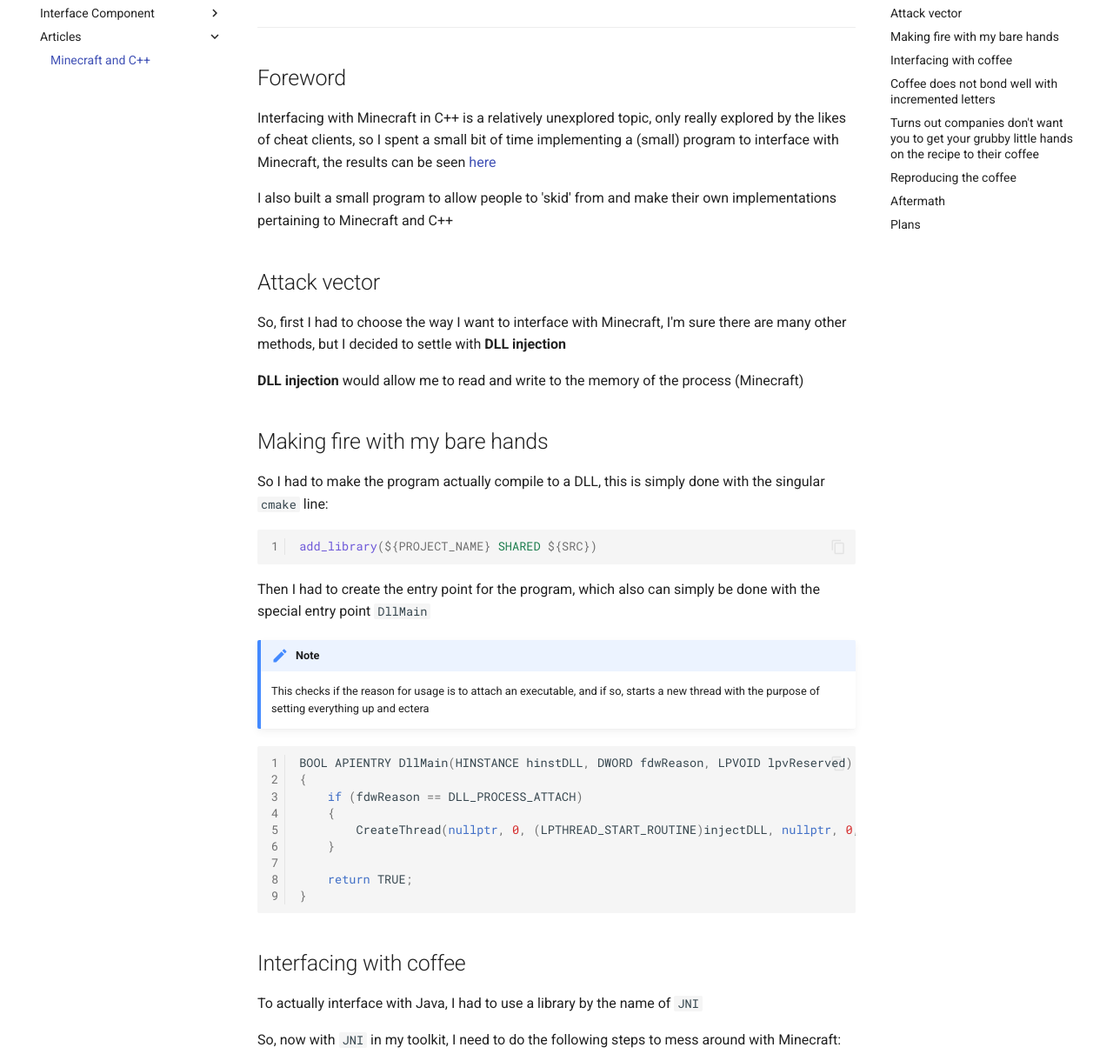
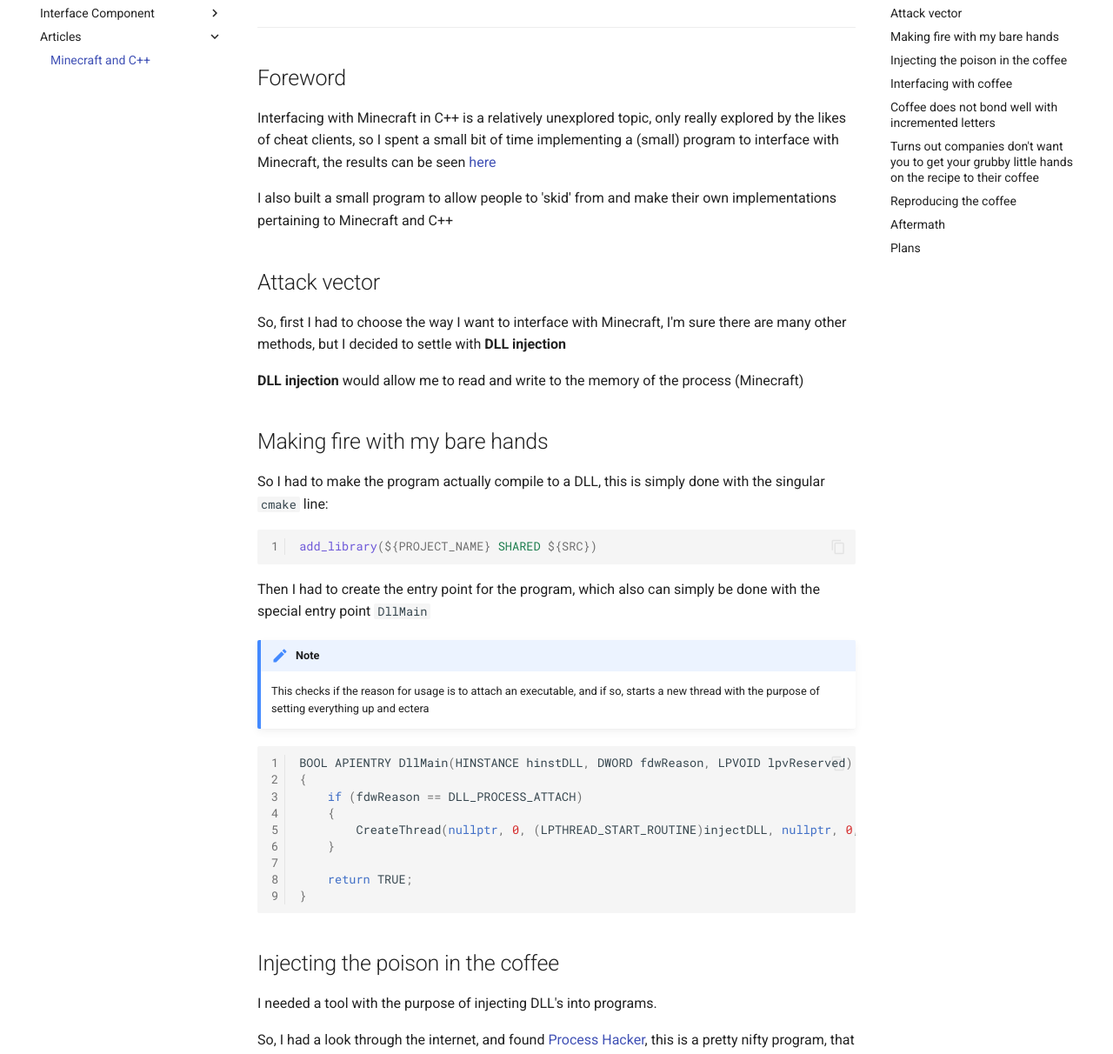
Before and after one commit to LowSpecCorgi/lowspeccorgi.github.io, a plain HTML site: page SkidKit/articles/minecraft_and_cpp/index.html in a window 1280 px wide. Shown: the part 150-1362 px from the top of the page at 87% size. Drawn offline with nearby package versions, Linux system fonts and the light colour scheme.

Commit message:
Ammendment

```diff
--- a/SkidKit/articles/minecraft_and_cpp/index.html
+++ b/SkidKit/articles/minecraft_and_cpp/index.html
@@ -359,6 +359,13 @@
 </li>
 
         <li class="md-nav__item">
+  <a href="#injecting-the-poison-in-the-coffee" class="md-nav__link">
+    Injecting the poison in the coffee
+  </a>
+
+</li>
+
+        <li class="md-nav__item">
   <a href="#interfacing-with-coffee" class="md-nav__link">
     Interfacing with coffee
   </a>
@@ -461,6 +468,13 @@
 </li>
 
         <li class="md-nav__item">
+  <a href="#injecting-the-poison-in-the-coffee" class="md-nav__link">
+    Injecting the poison in the coffee
+  </a>
+
+</li>
+
+        <li class="md-nav__item">
   <a href="#interfacing-with-coffee" class="md-nav__link">
     Interfacing with coffee
   </a>
@@ -552,6 +566,9 @@
 <span class="p">}</span>
 </code></pre></div>
 </td></tr></table>
+<h2 id="injecting-the-poison-in-the-coffee">Injecting the poison in the coffee</h2>
+<p>I needed a tool with the purpose of injecting DLL's into programs.</p>
+<p>So, I had a look through the internet, and found <a href="https://processhacker.sourceforge.io/">Process Hacker</a>, this is a pretty nifty program, that allows you to view many different things like what programs are eating away at a file you want to delete, and, as a nice bonus, it also sets of the least Windows Defender flags</p>
 <h2 id="interfacing-with-coffee">Interfacing with coffee</h2>
 <p>To actually interface with Java, I had to use a library by the name of <code>JNI</code></p>
 <p>So, now with <code>JNI</code> in my toolkit, I need to do the following steps to mess around with Minecraft:</p>
```
Also changed, not shown: SkidKit/search/search_index.json (+1 -1 lines), 1 other file.
